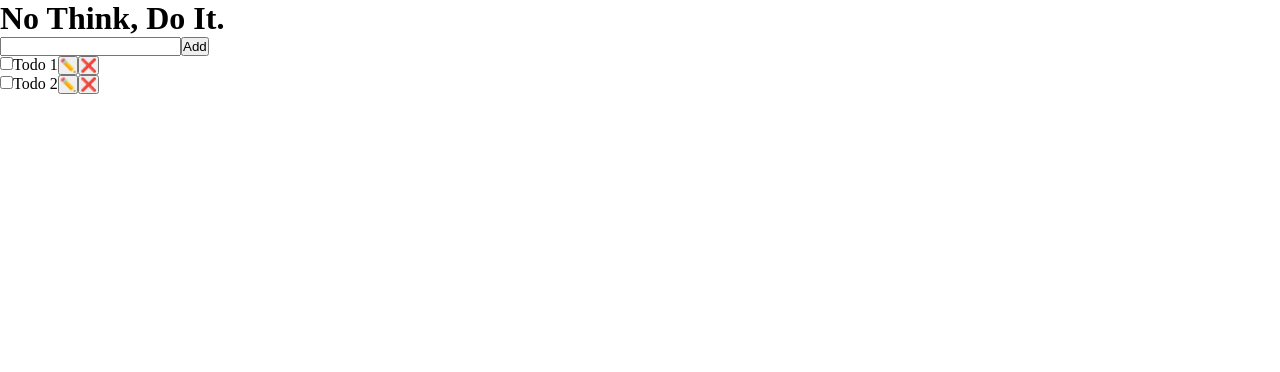
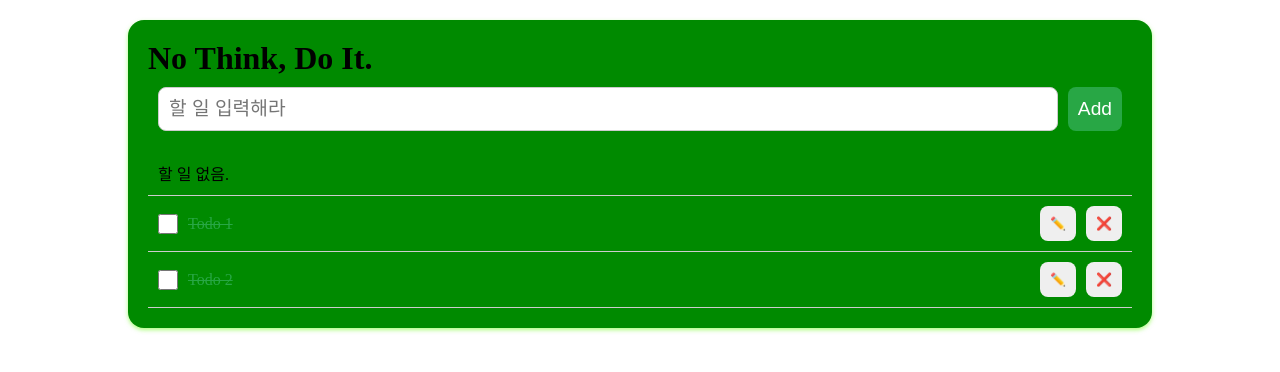
Before and after one commit to imdhxxk/Programming_3311, a React (Vite) app: page / in a window 1280 px wide. Shown: the top 372 px of the page. Built offline with nearby package versions, Linux system fonts and the light colour scheme.

Commit message:
TodoListApp HTML classNaem, todolist.css

```diff
--- a/src/TodoListApp.jsx
+++ b/src/TodoListApp.jsx
@@ -1,25 +1,31 @@
+import './todolist.css';
+
 export default function TodoListApp() {
     return (
-        <div>
-            <h1>No Think, Do It.</h1>
-            <form>
-                <input type="text" name="todo" id="todo" /><button type="submit">Add</button>
+        <div className="todo">
+            <h1 className="todo__title">No Think, Do It.</h1>
+            <form className="todo__form">
+                <input type="text" name="todo" id="todo" className="todo__input" placeholder="할 일 입력해라"/>
+                <button type="submit" className="todo__button todo__button--add">Add</button>
             </form>
-            <ul id="TodoList">
-                <li>
-                    <input type="checkbox" name="check1" id="check1" />
-                    <label htmlFor="check1">Todo 1</label>
-                    <button>✏️</button>
-                    <button>❌</button>
+            <ul className="todo__list">
+                <li className="todo__item todo__item--empty">
+                    <p>할 일 없음.</p>
                 </li>
 
-                <li>
-                    <input type="checkbox" name="check2" id="check2" />
-                    <label htmlFor="check2">Todo 2</label>
-                    <button>✏️</button>
-                    <button>❌</button>
+                <li className="todo__item todo__item--complete">
+                    <input type="checkbox" name="check1" id="check1" className="todo__check"/>
+                    <label htmlFor="check1" className="todo__label">Todo 1</label>
+                    <button className="todo__button todo__button--edit">✏️</button>
+                    <button className="todo__button todo__button--delete">❌</button>
                 </li>
 
+                <li className="todo__item todo__item--complete">
+                    <input type="checkbox" name="check2" id="check2" className="todo__check"/>
+                    <label htmlFor="check2" className="todo__label">Todo 2</label>
+                    <button className="todo__button todo__button--edit">✏️</button>
+                    <button className="todo__button todo__button--delete">❌</button>
+                </li>
             </ul>
         </div>
     );
--- /dev/null
+++ b/src/todolist.css
@@ -0,0 +1,69 @@
+.todo {
+    /* width: 80%;
+    min-width: 400px; */
+    width: max(80%, 400px); /*보통은 80% 최소 400px */
+    margin: 20px auto; /*위아래 :20xpx, 좌우 : auto*/
+    background-color: rgb(0, 138, 0);
+    padding: 20px;
+    border-radius: 16px;
+    box-shadow: 0 2px 4px rgb(92, 252, 0, 0.5); /* 세로 : 아래로 2px, blur 4px */
+}
+.todo__form {
+    display: flex;
+    margin-bottom: 10px;
+    padding:10px;
+}
+
+.todo__input {
+    padding: 10px;
+    font-size: 1.2rem;
+    border: 1px solid #ccc;
+    border-radius: 8px;
+    margin-right:10px;
+    flex:1; /* display : flex 안의 아이텝 중 여유 공간만큼 늘리자 */
+}
+.todo__button {
+    padding: 10px;
+    border:none;
+    border-radius: 8px;
+    font-size: 1.2rem;
+    cursor: pointer;
+}
+.todo__button--add {
+    background-color: #28a745;
+    color: white;
+}
+
+.todo__item {
+    display: flex;
+    align-items: center;
+    padding: 10px;
+    border-bottom: 1px solid #ccc;
+}
+
+.todo__check {
+    width : 20px;
+    height : 20px;
+    cursor:pointer;
+    accent-color: darkgreen;
+}
+
+.todo__label {
+    margin:0 10px;
+    flex: 1;
+}
+
+.todo__button--edit,
+.todo__button--delete {
+    font-size: 0.8rem;
+    margin-left: 10px;
+}
+
+.todo__item--complete .todo__label {
+    text-decoration: line-through;
+    color: #28a745;
+
+}
+
+/* A > B 바로아래 자식
+A B 전체 자식중에 한 자식 */
```
